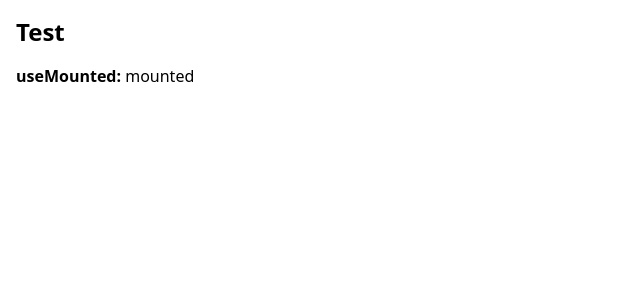
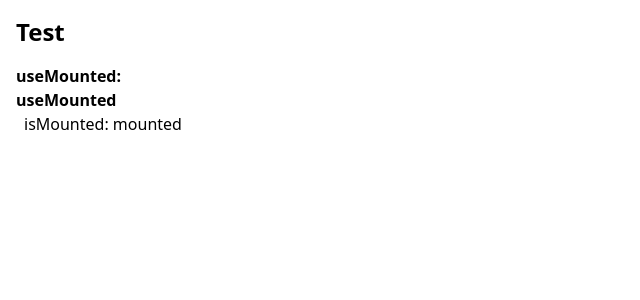
Before and after one commit to yamageji/svelte-borya, a SvelteKit app: page / in a window 1280 px wide. Shown: the top 300 px of the page, without its empty margins (0-640 px from the left). Built offline with nearby package versions, Linux system fonts and the light colour scheme.

Commit message:
fix: useMountedのdemoを修正

```diff
--- a/src/core/useMounted/demo.svelte
+++ b/src/core/useMounted/demo.svelte
@@ -4,4 +4,7 @@
 	const isMounted = useMounted();
 </script>
 
-<span>{isMounted ? 'mounted' : 'unmounted'}</span>
+<div>
+	<h2 class="font-bold">useMounted</h2>
+	<p class="ml-2">isMounted: {isMounted ? 'mounted' : 'unmounted'}</p>
+</div>
```
